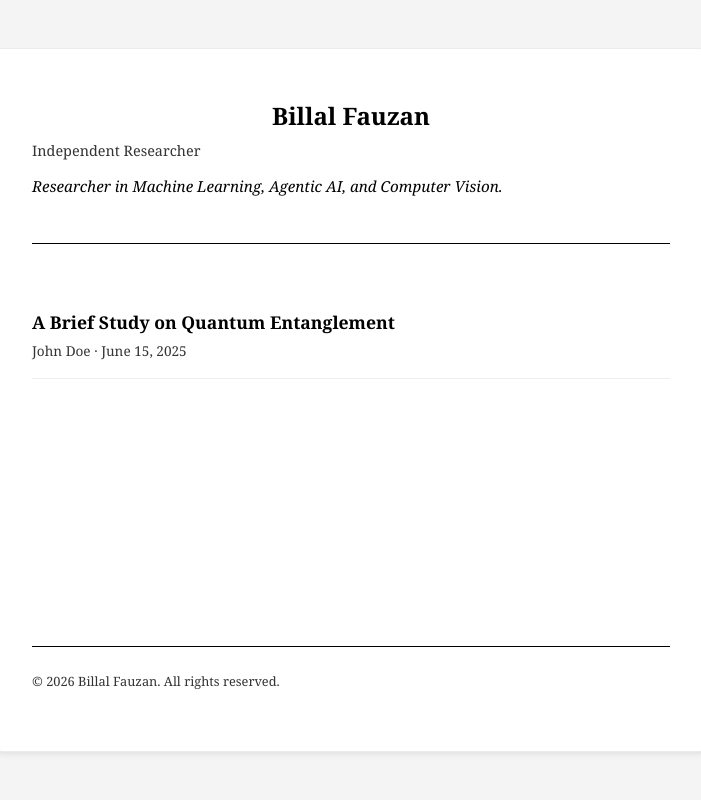
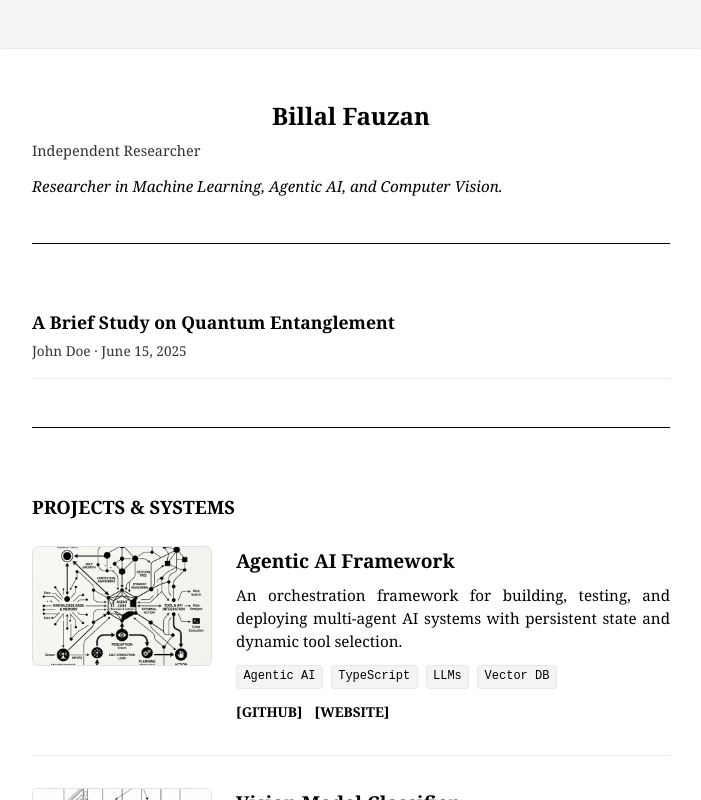
Before and after one commit to billalxcode/personal-blog, a Next.js app: page / in a window 1280 px wide. Shown: the top 800 px of the page, without its empty margins (289-990 px from the left). Built offline with nearby package versions, Linux system fonts and the light colour scheme.

Commit message:
feat: add project showcase section to homepage with dynamic config data

```diff
--- a/app/globals.css
+++ b/app/globals.css
@@ -313,3 +313,106 @@ code {
 .back-link:hover {
   text-decoration: underline;
 }
+
+/* Projects Section */
+.project-section {
+  margin-top: 3rem;
+  padding-top: 2rem;
+  border-top: 1px solid #000;
+}
+
+.project-grid {
+  display: flex;
+  flex-direction: column;
+  gap: 2rem;
+  margin-top: 1.5rem;
+}
+
+.project-card {
+  display: flex;
+  gap: 1.5rem;
+  align-items: flex-start;
+  padding-bottom: 2rem;
+  border-bottom: 1px solid #eee;
+}
+
+.project-card:last-child {
+  border-bottom: none;
+  padding-bottom: 0;
+}
+
+.project-thumbnail-wrapper {
+  position: relative;
+  width: 180px;
+  height: 120px;
+  flex-shrink: 0;
+  border: 1px solid rgba(0, 0, 0, 0.1);
+  border-radius: 6px;
+  overflow: hidden;
+  background: #fafafa;
+}
+
+.project-thumbnail-image {
+  object-fit: cover;
+}
+
+.project-info {
+  flex: 1;
+}
+
+.project-title {
+  font-size: 1.2rem;
+  font-weight: 700;
+  margin-bottom: 0.5rem;
+}
+
+.project-description {
+  font-size: 0.95rem;
+  line-height: 1.5;
+  margin-bottom: 0.75rem;
+  text-align: justify;
+}
+
+.project-tags {
+  display: flex;
+  flex-wrap: wrap;
+  gap: 0.5rem;
+  margin-bottom: 0.75rem;
+}
+
+.project-tag {
+  font-size: 0.75rem;
+  font-family: monospace;
+  background: #f4f4f5;
+  padding: 0.1rem 0.4rem;
+  border-radius: 4px;
+  border: 1px solid rgba(0, 0, 0, 0.05);
+}
+
+.project-links {
+  display: flex;
+  gap: 0.75rem;
+}
+
+.project-link {
+  font-size: 0.85rem;
+  font-weight: 600;
+  text-decoration: none;
+  color: #000000;
+}
+
+.project-link:hover {
+  text-decoration: underline;
+}
+
+@media (max-width: 640px) {
+  .project-card {
+    flex-direction: column;
+    gap: 1rem;
+  }
+
+  .project-thumbnail-wrapper {
+    width: 100%;
+    height: 160px;
+  }
+}
--- a/app/page.tsx
+++ b/app/page.tsx
@@ -2,6 +2,7 @@ import { AuthorProfile } from "@/components/AuthorProfile";
 import { ArticleList } from "@/components/ArticleList";
 import { Footer } from "@/components/Footer";
 import { getPublishedArticles } from "@/lib/articles";
+import { ProjectList } from "@/components/ProjectList";
 
 export default function Home() {
   const articles = getPublishedArticles();
@@ -11,6 +12,7 @@ export default function Home() {
       <AuthorProfile />
       <main>
         <ArticleList articles={articles} />
+        <ProjectList />
       </main>
       <Footer />
     </div>
--- /dev/null
+++ b/components/ProjectList.tsx
@@ -0,0 +1,55 @@
+import Image from "next/image";
+import { siteConfig } from "@/config/site";
+
+export function ProjectList() {
+  const projects = siteConfig.projects;
+
+  if (!projects || (projects.length as number) === 0) {
+    return null;
+  }
+
+  return (
+    <section className="project-section">
+      <h2 className="section-title">Projects & Systems</h2>
+      <div className="project-grid">
+        {projects.map((project, idx) => (
+          <div key={idx} className="project-card">
+            <div className="project-thumbnail-wrapper">
+              <Image
+                src={project.image}
+                alt={project.title}
+                fill
+                sizes="(max-width: 720px) 100vw, 180px"
+                className="project-thumbnail-image"
+              />
+            </div>
+            <div className="project-info">
+              <h3 className="project-title">{project.title}</h3>
+              <p className="project-description">{project.description}</p>
+              <div className="project-tags">
+                {project.tags.map((tag) => (
+                  <span key={tag} className="project-tag">
+                    {tag}
+                  </span>
+                ))}
+              </div>
+              <div className="project-links">
+                {Object.entries(project.links).map(([key, url]) => (
+                  <a
+                    key={key}
+                    href={url}
+                    target="_blank"
+                    rel="noopener noreferrer"
+                    className="project-link"
+                  >
+                    [{key.toUpperCase()}]
+                  </a>
+                ))}
+              </div>
+            </div>
+          </div>
+        ))}
+      </div>
+    </section>
+  );
+}
--- a/config/site.ts
+++ b/config/site.ts
@@ -6,6 +6,27 @@ export const siteConfig = {
     bio: "Researcher in Machine Learning, Agentic AI, and Computer Vision.",
     email: "billal.xcode@gmail.com",
   },
+  projects: [
+    {
+      title: "Agentic AI Framework",
+      image: "/project-agent-ai.png",
+      description: "An orchestration framework for building, testing, and deploying multi-agent AI systems with persistent state and dynamic tool selection.",
+      tags: ["Agentic AI", "TypeScript", "LLMs", "Vector DB"],
+      links: {
+        github: "https://github.com/billalxcode/agentic-ai-framework",
+        website: "https://agentic-ai.journal.myweb.xyz",
+      },
+    },
+    {
+      title: "Vision Model Classifier",
+      image: "/project-vision-model.png",
+      description: "Real-time object detection and classification model built using convolutional neural networks and optimized for edge devices.",
+      tags: ["Computer Vision", "Python", "PyTorch", "CNN"],
+      links: {
+        github: "https://github.com/billalxcode/vision-model-classifier",
+      },
+    },
+  ],
   footer: {
     copyright: `© ${new Date().getFullYear()} Billal Fauzan. All rights reserved.`,
   },
--- a/next.config.ts
+++ b/next.config.ts
@@ -6,6 +6,9 @@ const nextConfig: NextConfig = {
       {
         pathname: "/articles/*/images/**",
       },
+      {
+        pathname: "/*",
+      },
     ],
   },
 };
```
Also changed, not shown: public/project-agent-ai.png (added), public/project-vision-model.png (added).
